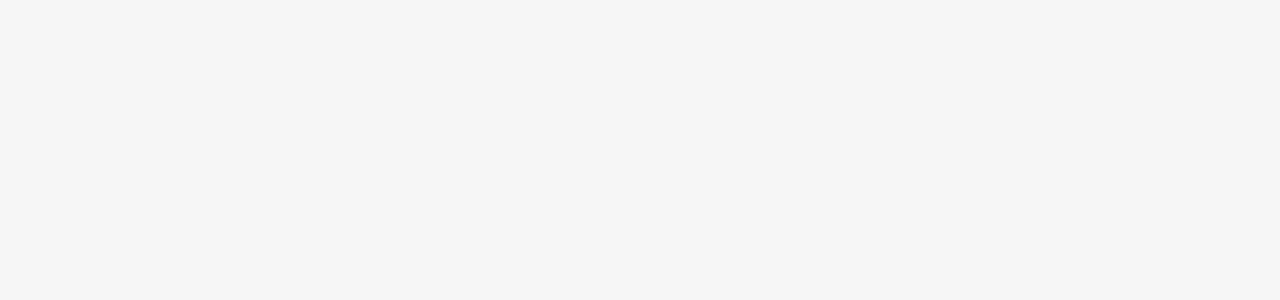
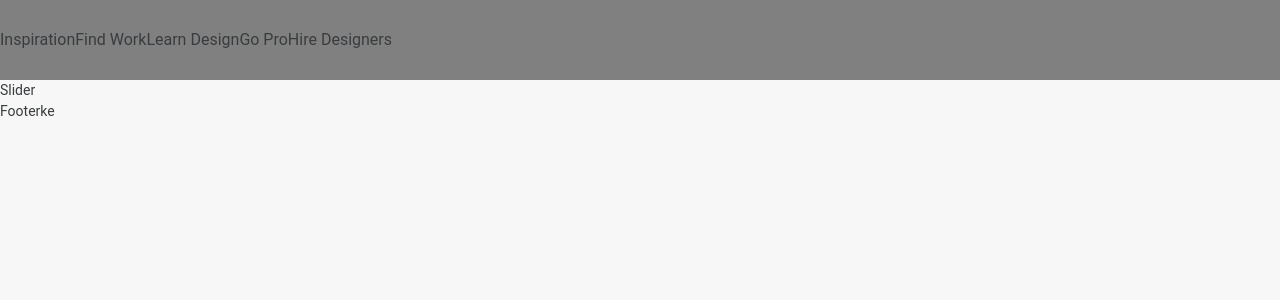
Before and after one commit to yeg2799/Create-Career, a Nuxt app: page / in a window 1280 px wide. Before the commit this address had no page. Shown: the top 300 px of the page. Built offline with nearby package versions, Linux system fonts and the light colour scheme.

Commit message:
created Header Footer and Menu Components

```diff
--- /dev/null
+++ b/components/Footer/Footer.vue
@@ -0,0 +1,15 @@
+<template>
+  <div>
+      Footerke
+  </div>
+</template>
+
+<script>
+export default {
+
+}
+</script>
+
+<style>
+
+</style>
--- /dev/null
+++ b/components/Header/Header.vue
@@ -0,0 +1,19 @@
+<template>
+  <div class="">
+      <Menu />
+      Slider
+  </div>
+</template>
+
+<script>
+import Menu from '@/components/Header/Menu.vue'
+export default {
+    components:{
+        Menu
+    }
+}
+</script>
+
+<style>
+
+</style>
--- /dev/null
+++ b/components/Header/Menu.vue
@@ -0,0 +1,51 @@
+<template>
+ <div class="d-flex align-items-center menu">
+     <div class="d-flex menu-wrapper">
+     <div  v-for="menu in menus" :key="menu.id">
+         <span>{{menu.name}}</span>
+     </div>
+     </div>
+
+</div>
+</template>
+
+<script>
+export default {
+    data(){
+        return{
+            menus:[
+                {
+                    id:1,
+                    name:"Inspiration",
+                },
+                {
+                    id:2,
+                    name:"Find Work",
+                },
+                {
+                    id:3,
+                    name:"Learn Design",
+                },
+                {
+                    id:4,
+                    name:"Go Pro",
+                },
+                {
+                    id:5,
+                    name:"Hire Designers",
+                }
+            ]
+        }
+    }
+}
+</script>
+
+<style>
+.menu{
+    width: 100%;
+    height: 80px;
+    background: gray;
+    font-size: 16px;
+    font-weight: 400;
+}
+</style>
--- a/components/NuxtLogo.vue
+++ /dev/null
@@ -1,11 +0,0 @@
-<template>
-  <svg class="nuxt-logo" viewBox="0 0 45 30" fill="none" xmlns="http://www.w3.org/2000/svg">
-    <path d="M24.7203 29.704H41.1008C41.6211 29.7041 42.1322 29.5669 42.5828 29.3061C43.0334 29.0454 43.4075 28.6704 43.6675 28.2188C43.9275 27.7672 44.0643 27.2549 44.0641 26.7335C44.0639 26.2121 43.9266 25.6999 43.6662 25.2485L32.6655 6.15312C32.4055 5.70162 32.0315 5.32667 31.581 5.06598C31.1305 4.8053 30.6195 4.66805 30.0994 4.66805C29.5792 4.66805 29.0682 4.8053 28.6177 5.06598C28.1672 5.32667 27.7932 5.70162 27.5332 6.15312L24.7203 11.039L19.2208 1.48485C18.9606 1.03338 18.5864 0.658493 18.1358 0.397853C17.6852 0.137213 17.1741 0 16.6538 0C16.1336 0 15.6225 0.137213 15.1719 0.397853C14.7213 0.658493 14.3471 1.03338 14.0868 1.48485L0.397874 25.2485C0.137452 25.6999 0.000226653 26.2121 2.8053e-07 26.7335C-0.000226092 27.2549 0.136554 27.7672 0.396584 28.2188C0.656614 28.6704 1.03072 29.0454 1.48129 29.3061C1.93185 29.5669 2.44298 29.7041 2.96326 29.704H13.2456C17.3195 29.704 20.3239 27.9106 22.3912 24.4118L27.4102 15.7008L30.0986 11.039L38.1667 25.0422H27.4102L24.7203 29.704ZM13.0779 25.0374L5.9022 25.0358L16.6586 6.36589L22.0257 15.7008L18.4322 21.9401C17.0593 24.2103 15.4996 25.0374 13.0779 25.0374Z" fill="#00DC82" />
-  </svg>
-</template>
-
-<style>
-.nuxt-logo {
-  height: 180px;
-}
-</style>
--- a/layouts/default.vue
+++ b/layouts/default.vue
@@ -1,16 +1,21 @@
 <template>
   <div>
       <main>
+          <Header />
           <Nuxt />
-
+          <Footer />
       </main>
   </div>
 </template>
 
 <script>
-
+import Header from '@/components/Header/Header'
+import Footer from '@/components/Footer/Footer'
 export default {
-
+components:{
+  Header,
+  Footer
+}
 }
 </script>
 
--- a/nuxt.config.js
+++ b/nuxt.config.js
@@ -2,7 +2,7 @@ import routers from './config/routes';
 export default {
   // Global page headers: https://go.nuxtjs.dev/config-head
   head: {
-    title: 'starter-package',
+    title: 'Create Career',
     htmlAttrs: {
       lang: 'tr'
     },
```
Also changed, not shown: components/Tutorial.vue (deleted, +0 -46 lines).
